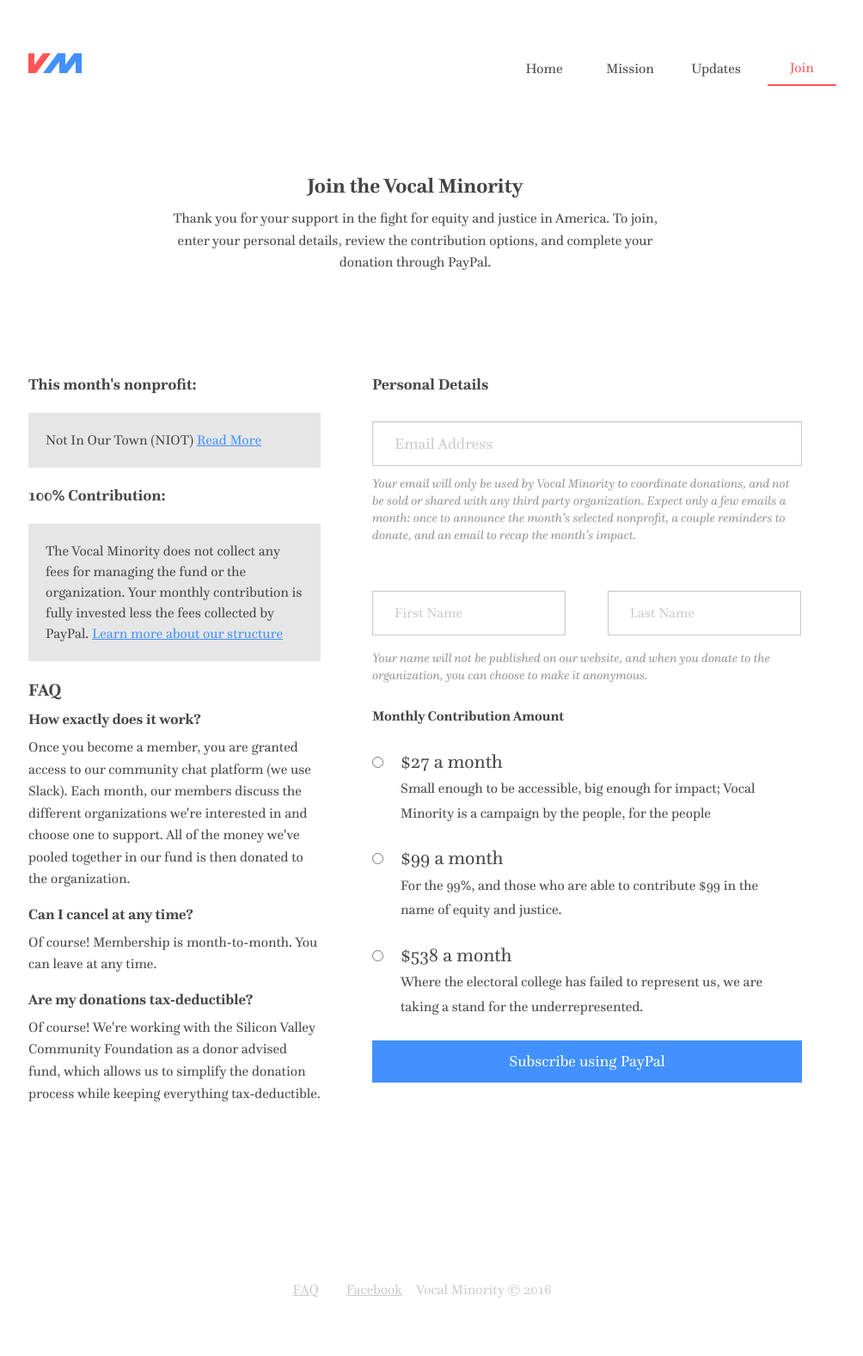
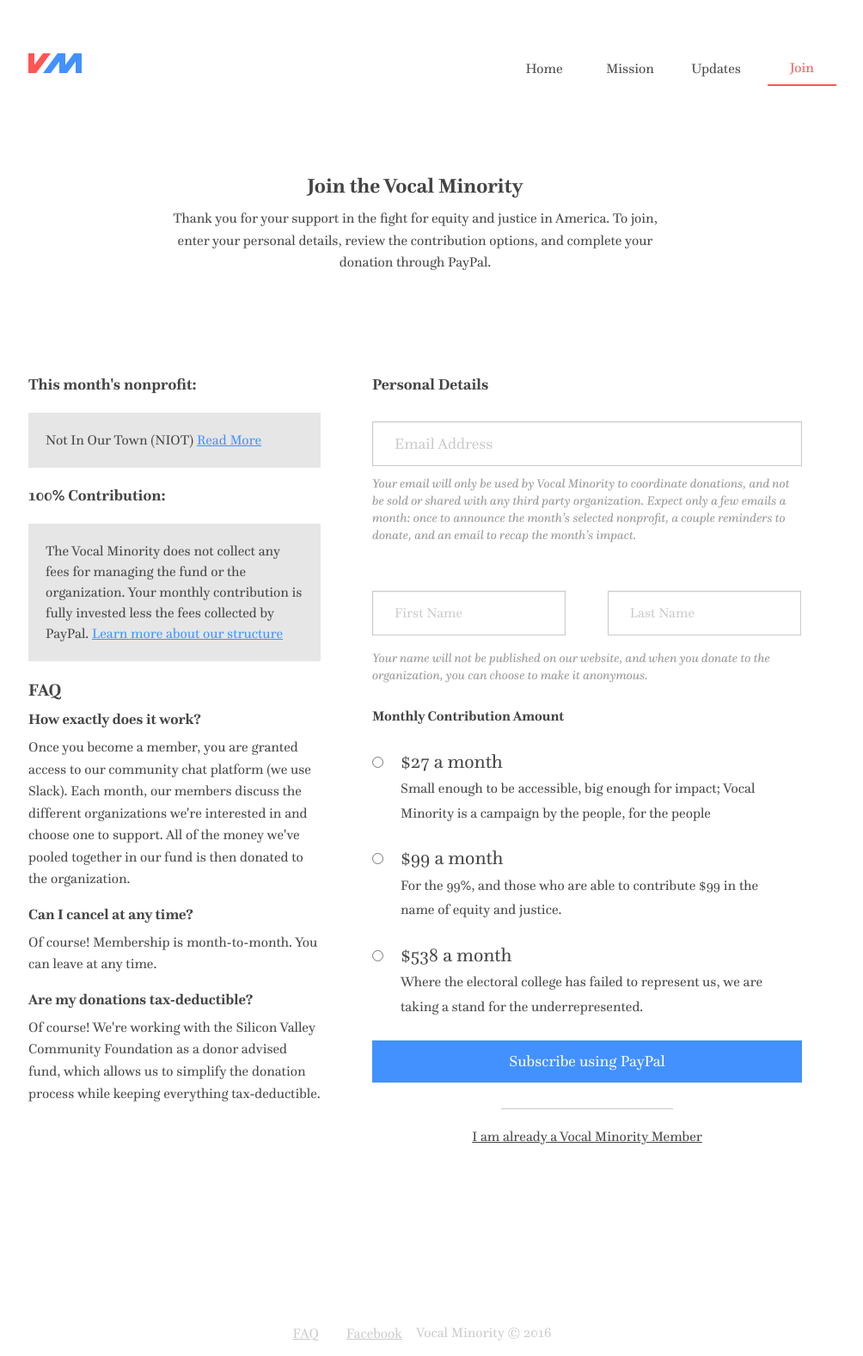
Before and after one commit to VocalMinority/vocalminority.us, a Jekyll site: the page built from join.html, in a window 1280 px wide. Shown: the whole page at 86% size, without its empty margins (157-1161 px from the left). Built offline with Jekyll 4.4.1, drawn with Linux system fonts in a browser that asks for light colours; nearby versions of some CDN libraries; comment, search, counter and statistics services are not loaded; before the commit the page ends 1527 px from its top, so only the background shows below that.

Commit message:
Add already a member link and factor donate link to frontmatter

```diff
--- a/_sass/components/_mailchimp.scss
+++ b/_sass/components/_mailchimp.scss
@@ -89,3 +89,11 @@
     }
   }
 }
+.already-a-member-separator {
+  width: 40%;
+  margin: 30px auto 20px auto;
+}
+a.already-a-member {
+  color: $black;
+  text-decoration: underline;
+}
--- a/join.html
+++ b/join.html
@@ -1,6 +1,7 @@
 ---
   layout: default
   title: Vocal Minority | Join
+  donate_link: https://www.paypal.com/cgi-bin/webscr?cmd=_s-xclick&hosted_button_id=MJWWTPT76CQ5J
 ---
 <section class="row join-header">
   <div class="columns medium-8 medium-centered text-center">
@@ -48,6 +49,10 @@
         <!-- real people should not fill this in and expect good things - do not remove this or risk form bot signups-->
         <div style="position: absolute; left: -5000px;" aria-hidden="true"><input type="text" name="b_fef66ca0dae42cef5892510c9_8ef5e4c5a7" tabindex="-1" value=""></div>
         <input type="submit" value="Subscribe using PayPal" name="subscribe" id="mc-embedded-subscribe" class="button expanded mc-embedded-subscribe">
+        <hr class="already-a-member-separator"/>
+        <p class="text-center">
+        <a class="already-a-member" href="{{page.donate_link}}">I am already a Vocal Minority Member</a>
+        </p>
         </div>
         <div id="mce-responses" class="clear">
           <div id="mce-error-response" class="response mce-error-response" style="display:none"></div>
@@ -58,7 +63,7 @@
       <h4>Thank you!</h4>
       <p>The next step is to pay with Paypal or credit card.</p>
       <p>Your commitment amount: <strong id="amount-to-donate">$27</strong></p>
-      <a href="https://www.paypal.com/cgi-bin/webscr?cmd=_s-xclick&hosted_button_id=MJWWTPT76CQ5J" class="button primary">Continue to Paypal</a>
+      <a href="{{page.donate_link}}" class="button primary">Continue to Paypal</a>
     </div>
   </div>
   <div class="columns medium-5 medium-pull-7">
```
